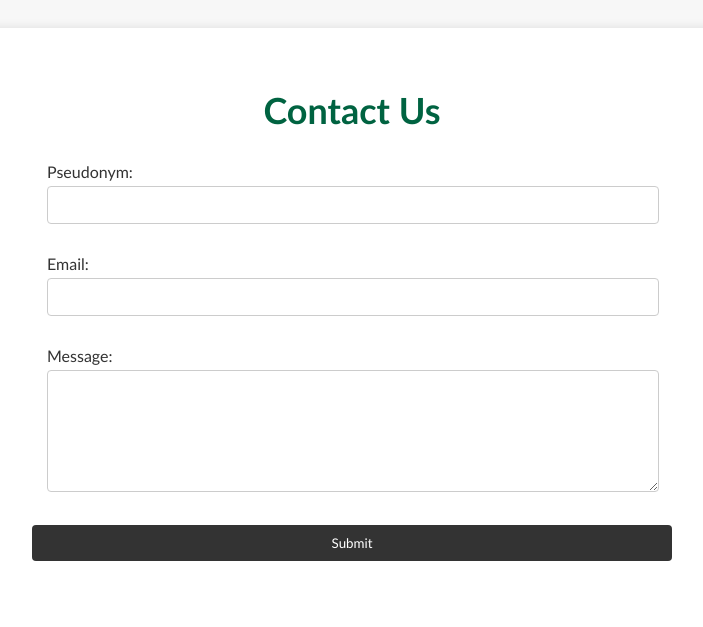
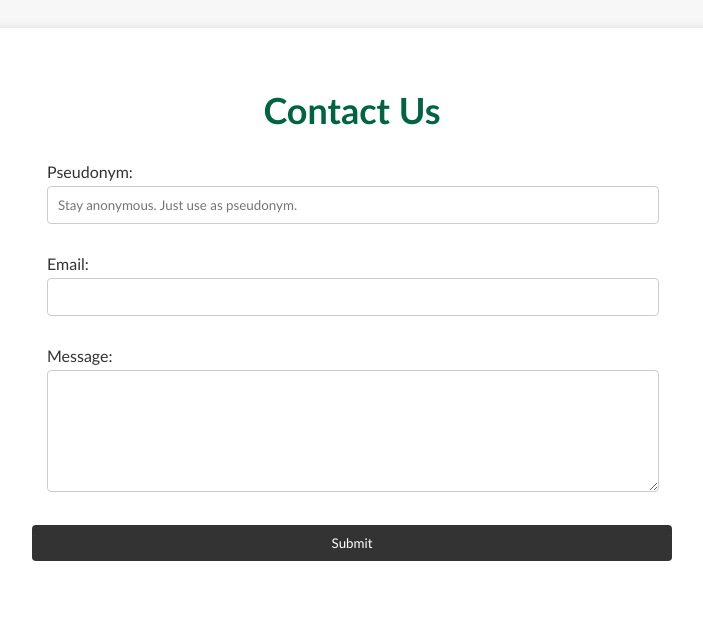
Before and after one commit to AC-Freedom-Wall/acfw-dev, a PHP site: page /contactus.php in a window 1280 px wide. Shown: the part 161-788 px from the top of the page, without its empty margins (288-991 px from the left). Run offline with PHP 8.4, Linux system fonts and the light colour scheme.

Commit message:
Update contactus.php

```diff
--- a/contactus.php
+++ b/contactus.php
@@ -8,7 +8,7 @@ include $_SERVER['DOCUMENT_ROOT']."/header.php";
     <form id="contactForm" action="" method="GET">
         <div class="form-group">
             <label for="namecs">Pseudonym:</label>
-            <input type="text" id="namecs" name="namecs">
+            <input type="text" id="namecs" name="namecs" placeholder="Stay anonymous. Just use as pseudonym.">
             <span class="error" id="nameError"></span>
         </div>
         <div class="form-group">
```
